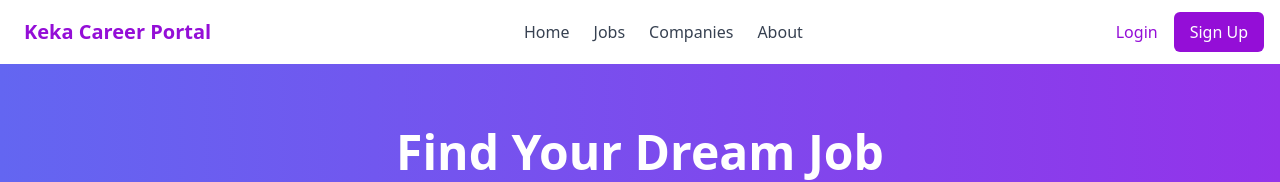
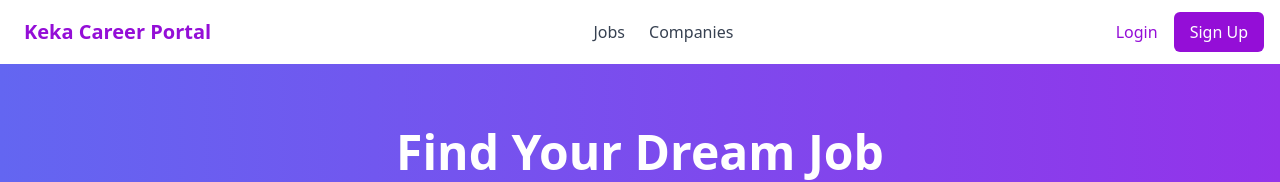
Before and after one commit to priyankareddymodugula/keka-career, an Angular app: page / in a window 1280 px wide. Shown: the top 182 px of the page. Built offline with nearby package versions, Linux system fonts and the light colour scheme.

Commit message:
updated header component

```diff
--- a/src/app/components/header/header.component.ts
+++ b/src/app/components/header/header.component.ts
@@ -12,10 +12,10 @@ import { Component } from "@angular/core"
           </a>
         </div>
         <nav class="hidden md:flex items-center space-x-6">
-          <a routerLink="/" class="text-gray-700 hover:text-primary font-medium">Home</a>
-          <a routerLink="/jobs" class="text-gray-700 hover:text-primary font-medium">Jobs</a>
+          <a routerLink="/" class="text-gray-700 hover:text-primary font-medium">Jobs</a>
+          <!-- <a routerLink="/jobs" class="text-gray-700 hover:text-primary font-medium">Jobs</a> -->
           <a routerLink="/companies" class="text-gray-700 hover:text-primary font-medium">Companies</a>
-          <a routerLink="/about" class="text-gray-700 hover:text-primary font-medium">About</a>
+          <!-- <a routerLink="/about" class="text-gray-700 hover:text-primary font-medium">About</a> -->
         </nav>
         <div class="flex items-center space-x-4">
           <a routerLink="/login" class="text-primary hover:text-primary-dark font-medium">Login</a>
```
